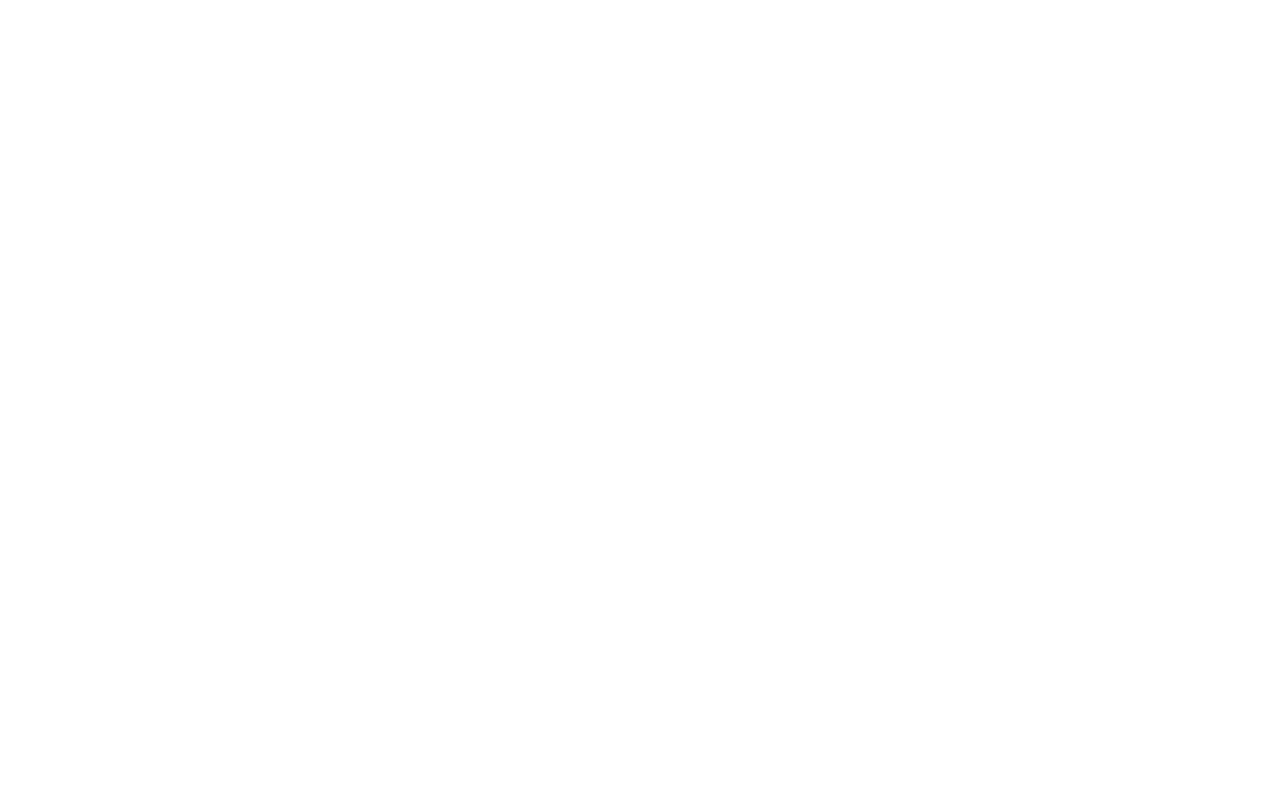
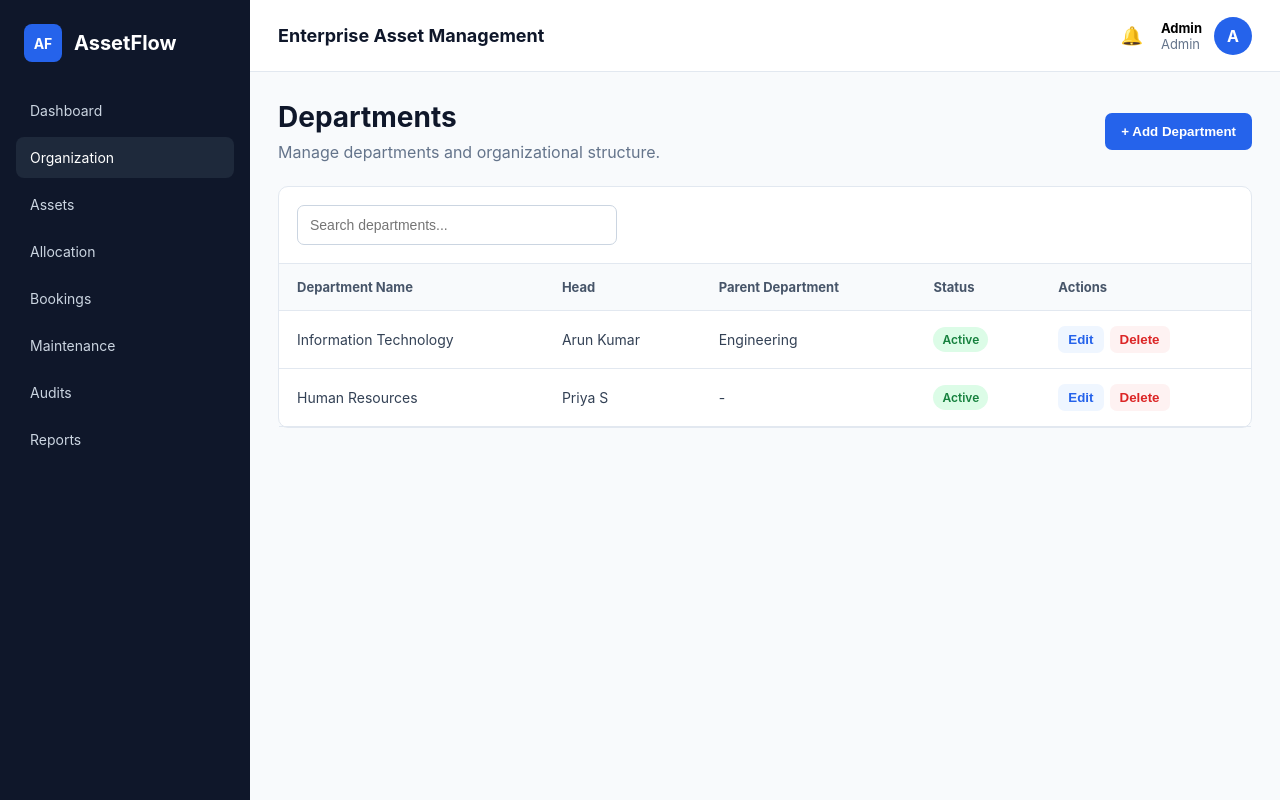
Before and after one commit to Arunpradeepu/asset_Flow_Enterprise_Asset_Resource_Management_System, a React app in the folder frontend/: page /organization in a window 1280 px wide. Before the commit this address had no page. Built offline with nearby package versions, Linux system fonts and the light colour scheme; the HTML template or start-up script is replaced by a standard one.

Commit message:
feat: add department management UI

```diff
--- a/frontend/src/App.css
+++ b/frontend/src/App.css
@@ -267,3 +267,168 @@
     grid-template-columns: repeat(2, 1fr);
   }
 }
+.organization-header {
+  display: flex;
+  align-items: center;
+  justify-content: space-between;
+  margin-bottom: 24px;
+}
+
+.organization-header h1 {
+  margin: 0;
+  color: #0f172a;
+  font-size: 28px;
+}
+
+.organization-header p {
+  margin: 8px 0 0;
+  color: #64748b;
+}
+
+.primary-button,
+.secondary-button,
+.action-button {
+  border: none;
+  border-radius: 7px;
+  cursor: pointer;
+  font-weight: 600;
+}
+
+.primary-button {
+  padding: 11px 16px;
+  background: #2563eb;
+  color: white;
+}
+
+.primary-button:hover {
+  background: #1d4ed8;
+}
+
+.secondary-button {
+  padding: 11px 16px;
+  background: #e2e8f0;
+  color: #334155;
+}
+
+.department-form,
+.table-card {
+  background: white;
+  border: 1px solid #e2e8f0;
+  border-radius: 10px;
+}
+
+.department-form {
+  padding: 22px;
+  margin-bottom: 24px;
+}
+
+.department-form h3 {
+  margin-top: 0;
+  color: #0f172a;
+}
+
+.form-grid {
+  display: grid;
+  grid-template-columns: repeat(2, 1fr);
+  gap: 16px;
+}
+
+.form-grid input,
+.form-grid select,
+.table-toolbar input {
+  width: 100%;
+  padding: 11px 12px;
+  border: 1px solid #cbd5e1;
+  border-radius: 7px;
+  background: white;
+  font-size: 14px;
+}
+
+.form-actions {
+  display: flex;
+  gap: 10px;
+  margin-top: 18px;
+}
+
+.table-toolbar {
+  padding: 18px;
+  border-bottom: 1px solid #e2e8f0;
+}
+
+.table-toolbar input {
+  max-width: 320px;
+}
+
+.table-wrapper {
+  overflow-x: auto;
+}
+
+.data-table {
+  width: 100%;
+  border-collapse: collapse;
+}
+
+.data-table th,
+.data-table td {
+  padding: 15px 18px;
+  text-align: left;
+  border-bottom: 1px solid #e2e8f0;
+}
+
+.data-table th {
+  color: #475569;
+  font-size: 13px;
+  background: #f8fafc;
+}
+
+.data-table td {
+  color: #334155;
+  font-size: 14px;
+}
+
+.status-badge {
+  display: inline-block;
+  padding: 5px 9px;
+  border-radius: 20px;
+  font-size: 12px;
+  font-weight: 600;
+}
+
+.status-badge.active {
+  color: #15803d;
+  background: #dcfce7;
+}
+
+.status-badge.inactive {
+  color: #b91c1c;
+  background: #fee2e2;
+}
+
+.action-button {
+  padding: 6px 10px;
+  margin-right: 6px;
+  background: #eff6ff;
+  color: #2563eb;
+}
+
+.action-button.delete {
+  background: #fef2f2;
+  color: #dc2626;
+}
+
+.empty-message {
+  text-align: center !important;
+  color: #64748b !important;
+}
+
+@media (max-width: 700px) {
+  .organization-header {
+    align-items: flex-start;
+    flex-direction: column;
+    gap: 16px;
+  }
+
+  .form-grid {
+    grid-template-columns: 1fr;
+  }
+}
--- /dev/null
+++ b/frontend/src/pages/Departments.jsx
@@ -0,0 +1,215 @@
+import { useState } from 'react'
+
+const initialDepartments = [
+  {
+    id: 1,
+    name: 'Information Technology',
+    head: 'Arun Kumar',
+    parent: 'Engineering',
+    status: 'Active',
+  },
+  {
+    id: 2,
+    name: 'Human Resources',
+    head: 'Priya S',
+    parent: '-',
+    status: 'Active',
+  },
+]
+
+function Departments() {
+  const [departments, setDepartments] = useState(initialDepartments)
+  const [search, setSearch] = useState('')
+  const [showForm, setShowForm] = useState(false)
+
+  const [formData, setFormData] = useState({
+    name: '',
+    head: '',
+    parent: '',
+    status: 'Active',
+  })
+
+  const handleChange = (event) => {
+    const { name, value } = event.target
+
+    setFormData((previousData) => ({
+      ...previousData,
+      [name]: value,
+    }))
+  }
+
+  const handleSubmit = (event) => {
+    event.preventDefault()
+
+    const newDepartment = {
+      id: Date.now(),
+      ...formData,
+      parent: formData.parent || '-',
+    }
+
+    setDepartments((previousDepartments) => [
+      ...previousDepartments,
+      newDepartment,
+    ])
+
+    setFormData({
+      name: '',
+      head: '',
+      parent: '',
+      status: 'Active',
+    })
+
+    setShowForm(false)
+  }
+
+  const handleDelete = (id) => {
+    setDepartments((previousDepartments) =>
+      previousDepartments.filter((department) => department.id !== id),
+    )
+  }
+
+  const filteredDepartments = departments.filter((department) =>
+    department.name.toLowerCase().includes(search.toLowerCase()),
+  )
+
+  return (
+    <div>
+      <div className="organization-header">
+        <div>
+          <h1>Departments</h1>
+          <p>Manage departments and organizational structure.</p>
+        </div>
+
+        <button
+          type="button"
+          className="primary-button"
+          onClick={() => setShowForm(!showForm)}
+        >
+          + Add Department
+        </button>
+      </div>
+
+      {showForm && (
+        <form className="department-form" onSubmit={handleSubmit}>
+          <h3>Add Department</h3>
+
+          <div className="form-grid">
+            <input
+              type="text"
+              name="name"
+              placeholder="Department name"
+              value={formData.name}
+              onChange={handleChange}
+              required
+            />
+
+            <input
+              type="text"
+              name="head"
+              placeholder="Department head"
+              value={formData.head}
+              onChange={handleChange}
+              required
+            />
+
+            <input
+              type="text"
+              name="parent"
+              placeholder="Parent department"
+              value={formData.parent}
+              onChange={handleChange}
+            />
+
+            <select
+              name="status"
+              value={formData.status}
+              onChange={handleChange}
+            >
+              <option value="Active">Active</option>
+              <option value="Inactive">Inactive</option>
+            </select>
+          </div>
+
+          <div className="form-actions">
+            <button type="submit" className="primary-button">
+              Save Department
+            </button>
+
+            <button
+              type="button"
+              className="secondary-button"
+              onClick={() => setShowForm(false)}
+            >
+              Cancel
+            </button>
+          </div>
+        </form>
+      )}
+
+      <div className="table-card">
+        <div className="table-toolbar">
+          <input
+            type="search"
+            placeholder="Search departments..."
+            value={search}
+            onChange={(event) => setSearch(event.target.value)}
+          />
+        </div>
+
+        <div className="table-wrapper">
+          <table className="data-table">
+            <thead>
+              <tr>
+                <th>Department Name</th>
+                <th>Head</th>
+                <th>Parent Department</th>
+                <th>Status</th>
+                <th>Actions</th>
+              </tr>
+            </thead>
+
+            <tbody>
+              {filteredDepartments.map((department) => (
+                <tr key={department.id}>
+                  <td>{department.name}</td>
+                  <td>{department.head}</td>
+                  <td>{department.parent}</td>
+                  <td>
+                    <span
+                      className={`status-badge ${department.status.toLowerCase()}`}
+                    >
+                      {department.status}
+                    </span>
+                  </td>
+                  <td>
+                    <button type="button" className="action-button">
+                      Edit
+                    </button>
+
+                    <button
+                      type="button"
+                      className="action-button delete"
+                      onClick={() => handleDelete(department.id)}
+                    >
+                      Delete
+                    </button>
+                  </td>
+                </tr>
+              ))}
+
+              {filteredDepartments.length === 0 && (
+                <tr>
+                  <td colSpan="5" className="empty-message">
+                    No departments found.
+                  </td>
+                </tr>
+              )}
+            </tbody>
+          </table>
+        </div>
+      </div>
+    </div>
+  )
+}
+
+export default Departments
--- a/frontend/src/routes/AppRoutes.jsx
+++ b/frontend/src/routes/AppRoutes.jsx
@@ -8,7 +8,7 @@
 import DashboardLayout from '../layouts/DashboardLayout'
 import Dashboard from '../pages/Dashboard'
 import Login from '../pages/Login'
-
+import Departments from '../pages/Departments'
 function AppRoutes() {
   return (
     <BrowserRouter>
@@ -17,6 +17,7 @@
 
         <Route element={<DashboardLayout />}>
           <Route path="/dashboard" element={<Dashboard />} />
+          <Route path="/organization" element={<Departments />} />
         </Route>
 
         <Route path="/" element={<Navigate to="/login" replace />} />
```
